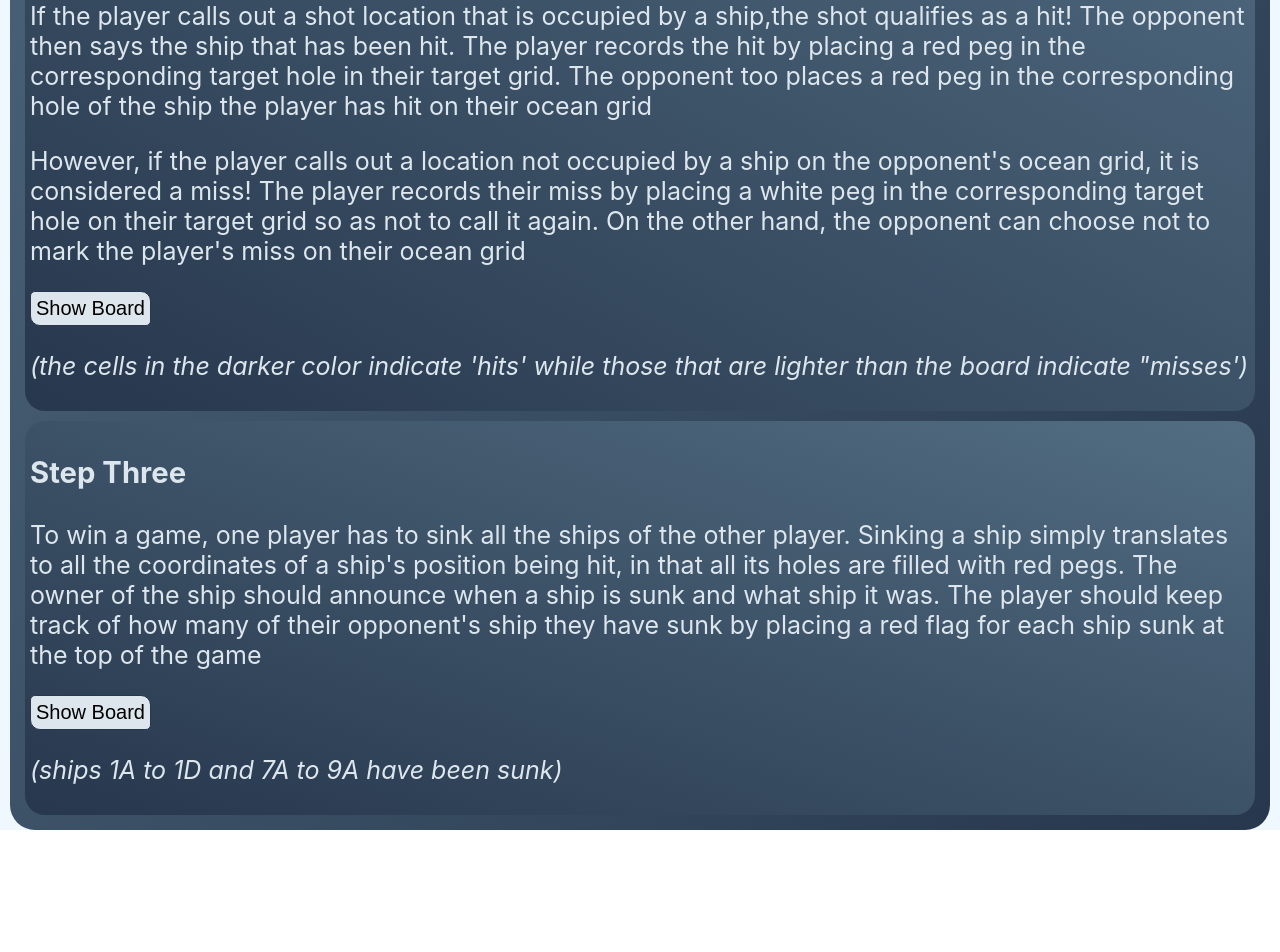
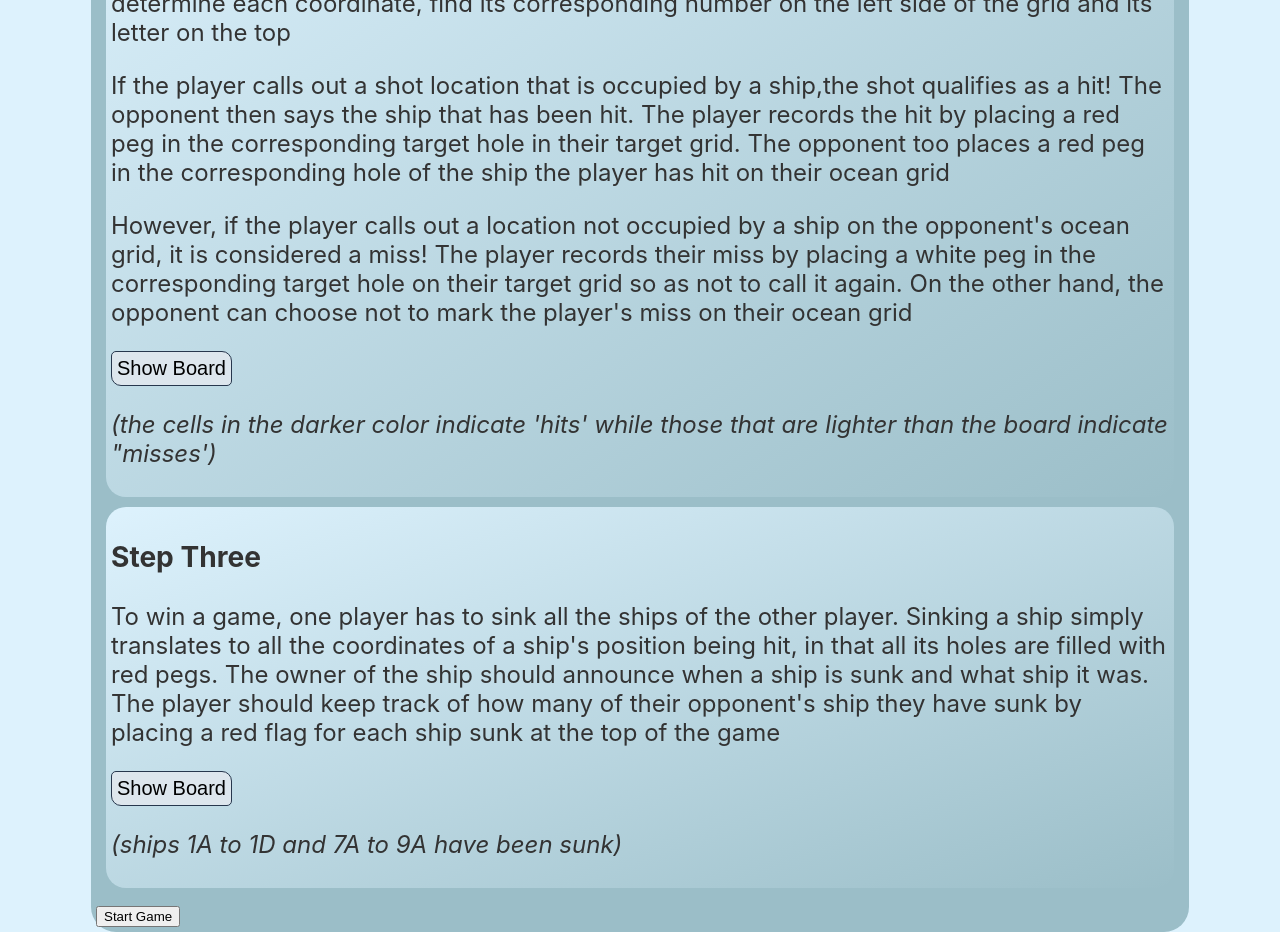
Before and after one commit to l-auta/random-stuff, a React (Create React App) app: page / in a window 1280 px wide. Shown: the part 873-1825 px from the top of the page. Before the commit the page ends 1713 px from the top, so only its background shows below. Built offline with nearby package versions, Linux system fonts and the light colour scheme.

Commit message:
some modifications

```diff
--- a/src/App.css
+++ b/src/App.css
@@ -1,14 +1,3 @@
-.header{
-  text-align: center;
-  font-size: 30px;
-  background-image: linear-gradient(to right, #526d82, #27374d);
-  border-radius: 15px 20px 10px;
-  color: #dde6ed;
-  margin: 3px;
-  padding: 1px;
-  position: relative;
-  animation: slideInFromRight 3s ease-out forwards;
-}
 @keyframes slideInFromRight {
   0% {
     transform: translateX(100%); /* Start off-screen to the right */
@@ -20,24 +9,16 @@
   }
 }
 
-.navbar{
-  background-image: linear-gradient(to right, #526d82, #27374d);
-  border-radius: 50px 10px 8px;
-  color: #dde6ed;
-  padding: 3px;
-  margin: 5px;
-  animation: slideInFromRight 3.1s ease-out forwards;
-  font-size: 25px;
-}
 
 .steps{
   animation: slideInFromRight 3.3s ease-out forwards;
-  background-image: linear-gradient(to bottom right, #526d82, #27374d);
+  background-color:  #9BBEC8;
   border-radius: 25px;
-  color: #dde6ed;
+  color: #333;
   padding: 5px;
-  margin: 10px;
-  font-size: 25px;
+  margin: 20px auto;
+  width: 85%;
+  font-size: 3vh;
 
 }
 .steps h1{
@@ -45,28 +26,28 @@
 }
 
 .app{
-  background-color: aliceblue;
+  background-color: #ddf2fd;
 }
 
 .one{
   border-radius: 20px;
   padding: 5px;
   margin: 10px;
-  background-image: linear-gradient(to top right, #27374D, #526D82);
+  background-image: linear-gradient(to bottom right, #DDF2FD, #9bbec8);
 }
 
 .two{
   border-radius: 20px;
   padding: 5px;
   margin: 10px;
-  background-image: linear-gradient(to top right, #27374D, #526D82);
+  background-image: linear-gradient(to bottom right, #DDF2FD, #9bbec8);
 }
 
 .three{
   border-radius: 20px;
   padding: 5px;
   margin: 10px;
-  background-image: linear-gradient(to top right, #27374D, #526D82);
+  background-image: linear-gradient(to bottom right, #DDF2FD, #9bbec8);
 }
 
 
@@ -106,7 +87,7 @@ td:hover {
 
 /* Styling for cells containing ships */
 .ship {
-  background-color: #27374d; /* Green color for ships */
+  background-color: #164863; /* Dark blue color for ships */
 }
 
 /* Optional: Different color for the first column and row */
--- a/src/components/steps.js
+++ b/src/components/steps.js
@@ -83,9 +83,11 @@ function Three(){
                 <h3>Step Three</h3>
                 {Three()}
             </div>
+            <button className="start-game-btn" onClick={() => alert('Start the game!')}>Start Game</button>
         </div>
 
     )
 }
 
+
 export default Steps
```
